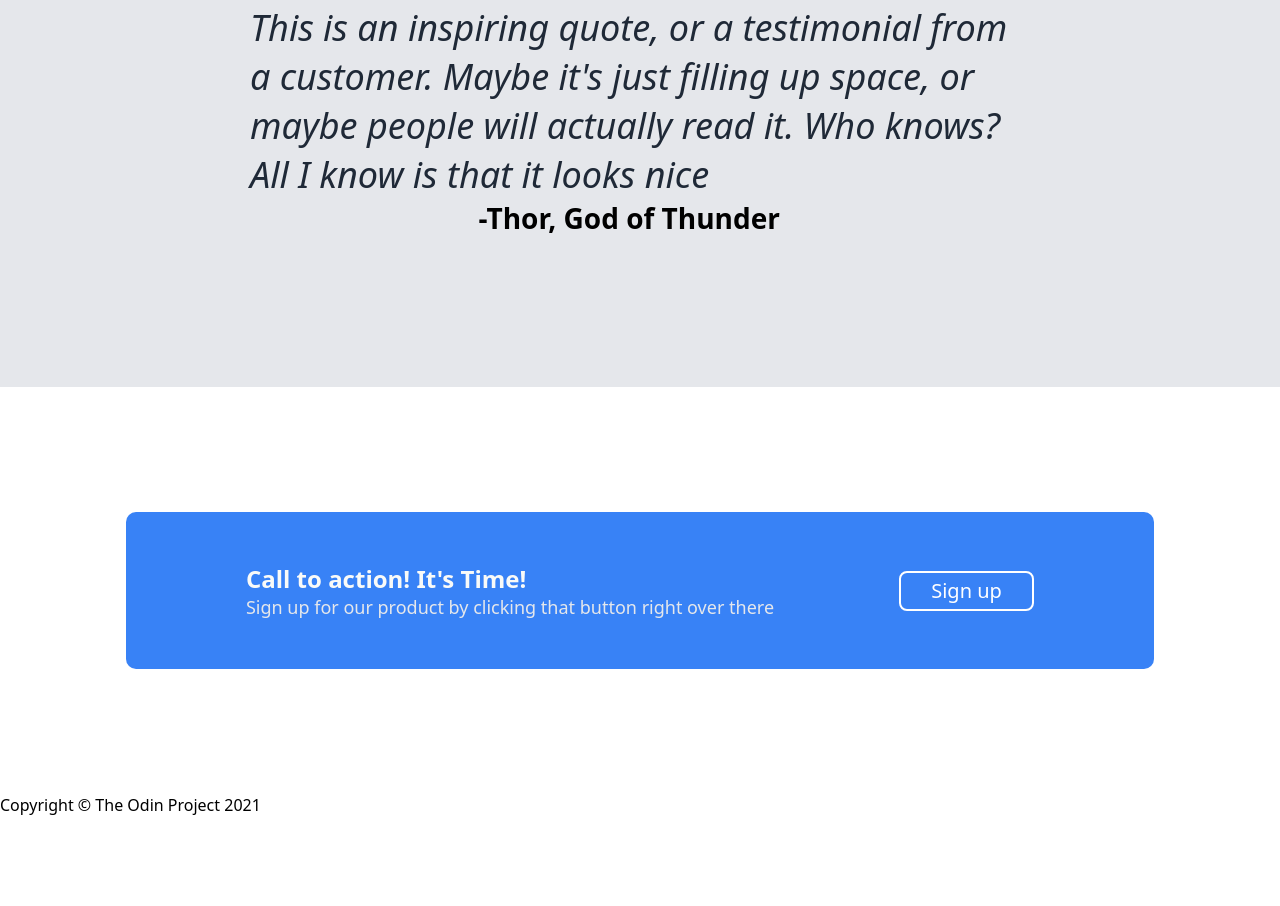
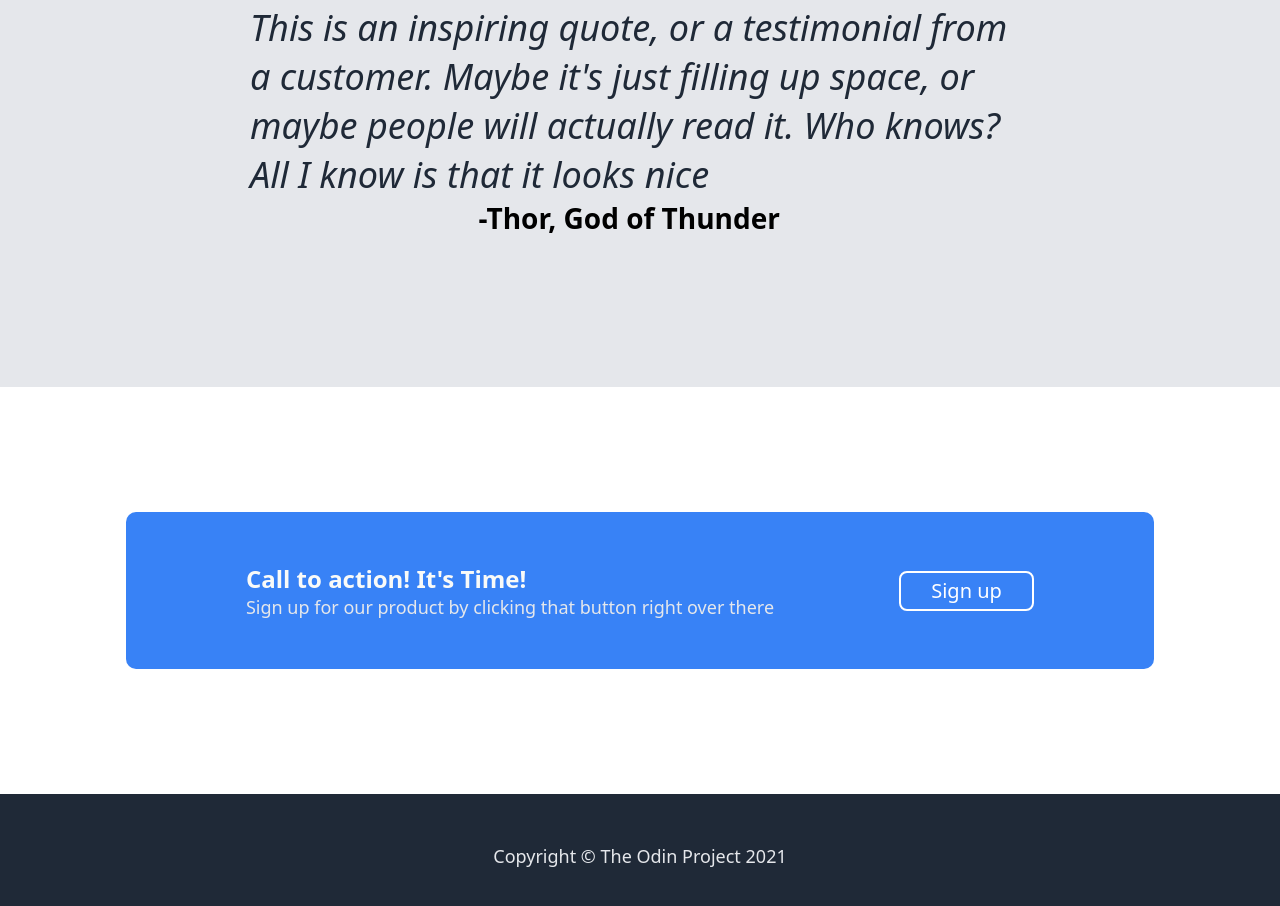
Before and after one commit to Bobsled6/foundations-landing-page, a plain HTML site: page index.html in a window 1280 px wide. Shown: the part 1421-2327 px from the top of the page. Before the commit the page ends 2237 px from the top, so only its background shows below. Drawn offline with Linux system fonts and the light colour scheme.

Commit message:
added working footer

```diff
--- a/style.css
+++ b/style.css
@@ -205,3 +205,13 @@ h3{
     font-size: 24px;
     color:#F9FAF8;
 }
+
+footer{
+    display:flex;
+    background-color:#1F2937 ;
+    justify-content: center;
+    align-items: center;
+    font-size: 18px;
+    color: #E5E7EB;
+    padding:50px;
+}
```
